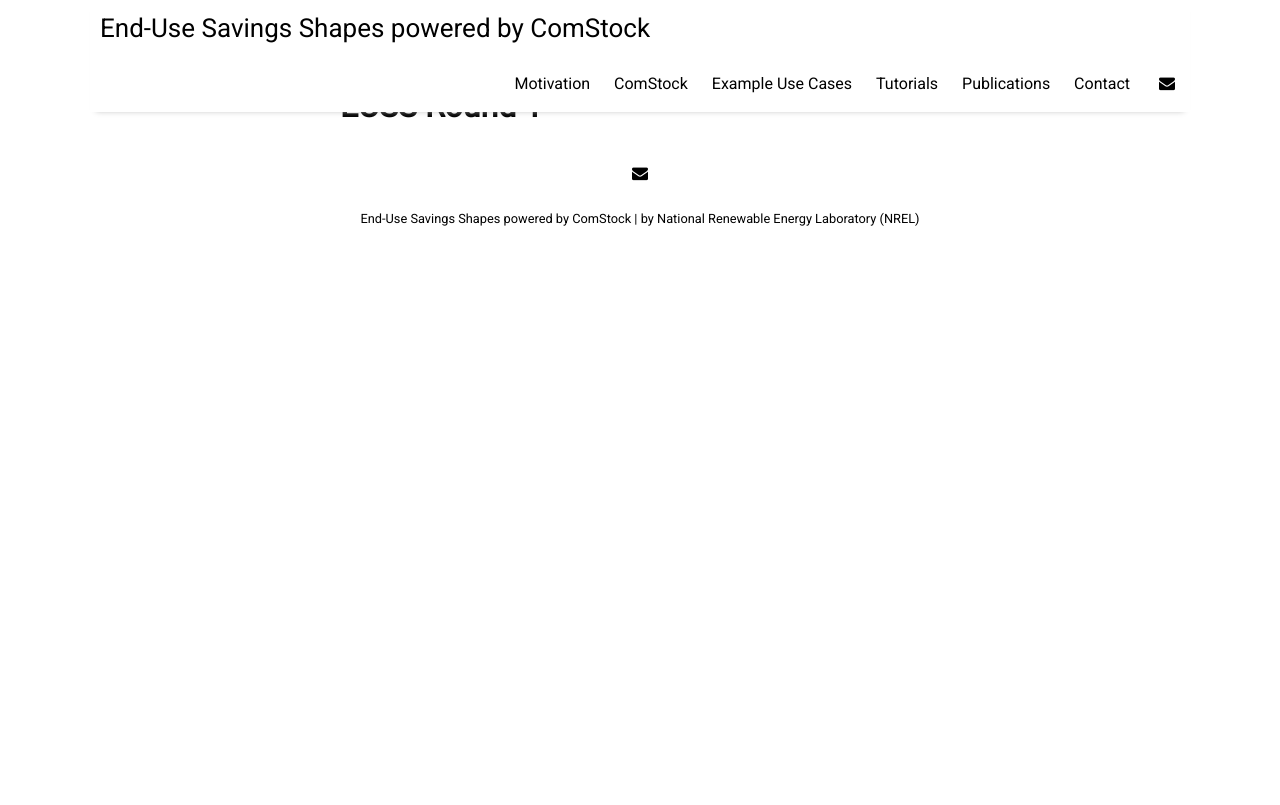
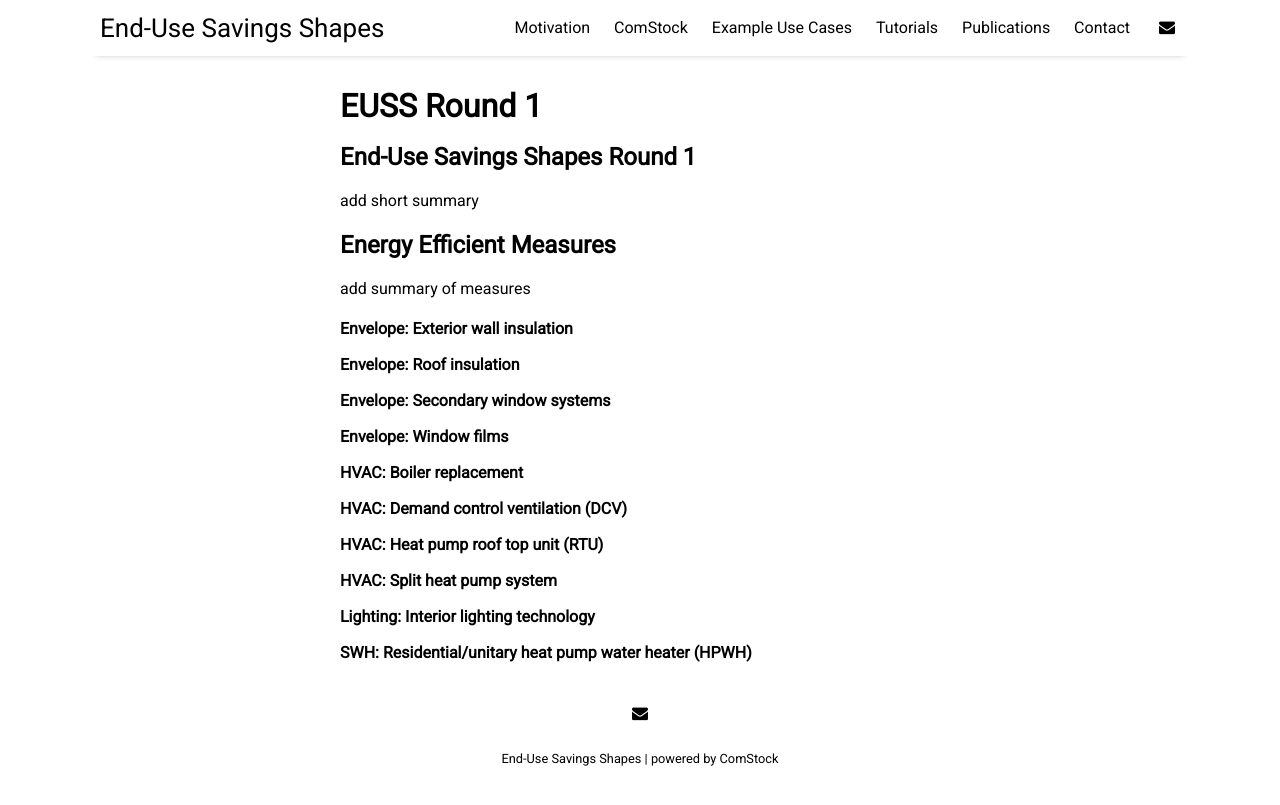
Before and after one commit to laurenklun/ComStock.github.io, a Jekyll site: the page built from _posts/2016-12-12-euss_round_1.md, in a window 1280 px wide. Shown: the top 805 px of the page. Built offline with Jekyll 4.4.1, drawn with Linux system fonts in a browser that asks for light colours; nearby versions of some CDN libraries.

Commit message:
cleaning

```diff
--- a/_config.yml
+++ b/_config.yml
@@ -10,9 +10,9 @@ permalink: /:title
 plugins: [jekyll-paginate, jekyll-sitemap, jekyll-feed, jekyll-seo-tag]
 
 # Customise atom feed settings (this is where Jekyll-Feed gets configuration information)
-title: "End-Use Savings Shapes powered by ComStock"
-# description: "TBD"
-author: "National Renewable Energy Laboratory (NREL)"
+title: "End-Use Savings Shapes"
+description: "powered"
+author: "ComStock"
 
 # RSS 2.0 can be used instead of Atom by uncommenting following two lines
 #feed:
--- a/_data/settings.yml
+++ b/_data/settings.yml
@@ -16,7 +16,7 @@ menu:
 
 # Available social icons are powered by Font Awesome, so you can use any icon that they offer
 social:
-- {icon: 'envelope', link:   'mailto:hello@paulle.ca'}
+- {icon: 'envelope', link:   'mailto:ComStock@nrel.gov'}
 # - {icon: 'twitter', link:    'https://twitter.com/paululele'}
 # - {icon: 'facebook', link:   'https://www.facebook.com/paululele'}
 # - {icon: 'instagram', link:  'https://instagram.com/paululele'}
--- a/_posts/2016-12-12-euss_round_1.md
+++ b/_posts/2016-12-12-euss_round_1.md
@@ -5,3 +5,29 @@ categories: documentation
 tags: [documentation,sample]
 image: euss_round_1.png
 ---
+
+## End-Use Savings Shapes Round 1
+add short summary
+
+## Energy Efficient Measures
+add summary of measures
+
+#### Envelope: Exterior wall insulation
+
+#### Envelope: Roof insulation
+
+#### Envelope: Secondary window systems
+
+#### Envelope: Window films
+
+#### HVAC: Boiler replacement
+
+#### HVAC: Demand control ventilation (DCV)
+
+#### HVAC: Heat pump roof top unit (RTU)
+
+#### HVAC: Split heat pump system
+
+#### Lighting: Interior lighting technology
+
+#### SWH: Residential/unitary heat pump water heater (HPWH)
```
Also changed, not shown: pages/contact.md (+1 -1 lines).
